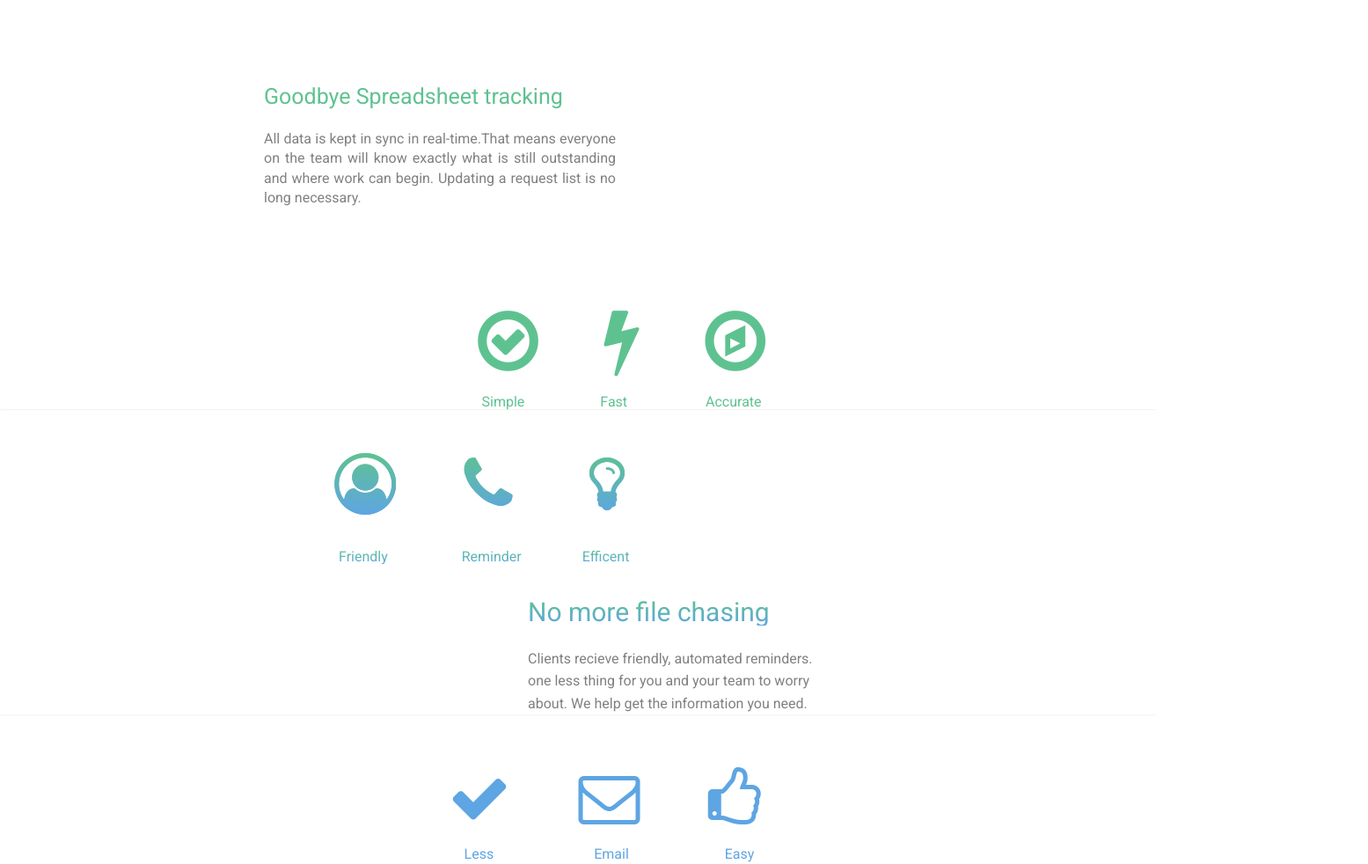
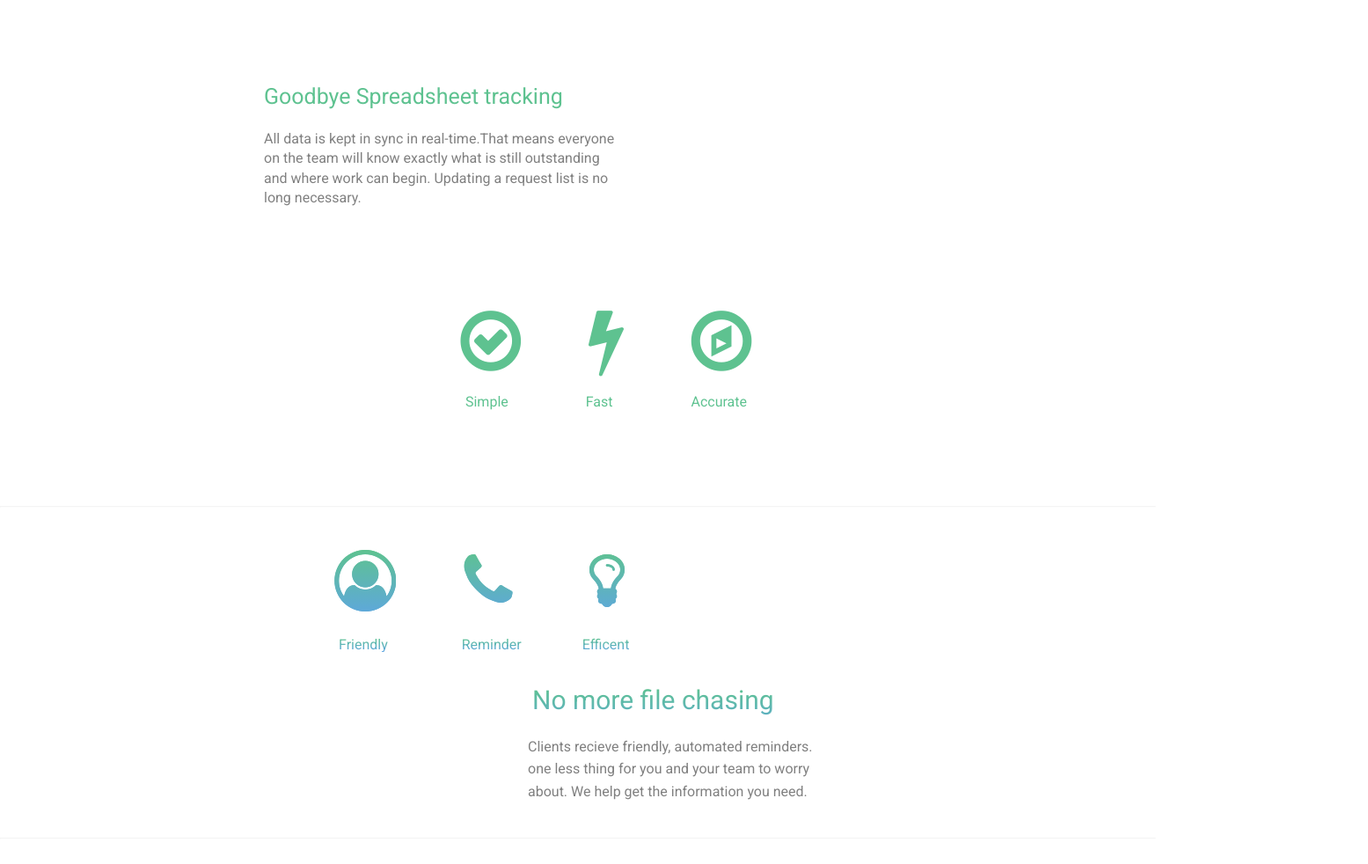
Before and after one commit to Ksubyy/Webpage, a plain HTML site: page Website/Index.html in a window 1280 px wide. Shown: the part 667-1649 px from the top of the page at 88% size, 1555 px wide, since content can reach past the window. Drawn offline with Linux system fonts and the light colour scheme.

Commit message:
Third commit

```diff
--- a/Website/Index.html
+++ b/Website/Index.html
@@ -468,10 +468,14 @@
             <p>
               Enchanted client experience. Zero hassle. Setup in 5 minutes.
             </p>
-            <div class="final-buttons">
-            <button class="final-signup">Signup</button>
-            <button class="final-login">Login</button>
-            </div>
+            <ul class="final-buttons">
+            <li>
+                <button class="final-signup">Signup</button>
+            </li>
+            <li>
+                <button class="final-login">Login</button>
+            </li>
+            </ul>
       </div>
 
     </div>
--- a/Website/css/Styles.css
+++ b/Website/css/Styles.css
@@ -48,8 +48,8 @@ table {
 	border-spacing: 0;
 }
 
-html, body {
-    max-width: 100%;
+html {
+	box-sizing: border-box;
 }
 
 
@@ -72,7 +72,14 @@ html, body {
 	display: inline-block;
 }
 
-.nav ul li:hover {
+
+.nav ul li a {
+	list-style: none;
+	text-decoration: none;
+	color: lightgray;
+}
+
+.nav ul li a:hover {
 	color: gray;
 }
 
@@ -85,7 +92,7 @@ ul li.signup {
 
 .banner-header {
 	height: 600px;
-	width: 100%;
+	width: max-width;
 	background: url('../Images/img1.jpg');
 	background-size: cover;
 	background-position: right;
@@ -160,31 +167,27 @@ ul.first-icons {
 
 
 
-div .firstbox-left {
-	margin-left: 300px;
-	margin-top: 100px;
+ .firstbox-left {
+	padding: 100px 0 0 300px;
 	width: 400px;
 	float: left;
-	text-align: justify;
 	line-height: 1.5em;
 }
 
-div .firstbox-title {
+ .firstbox-title {
 	color: #5EC290;
 	font-size: 25px;
-	margin-bottom: 25px;
+	padding-bottom: 25px;
 }
-
-div .firstbox-right {
+ .firstbox-right {
 	float: right;
-	margin-right: 390px;
-	margin-top: 110px;
-	width: 400p x;
+	padding: 110px 390px;
+	width: 400px;
 }
 
 .firstbox-right ul li {
 	display: inline-block;
-	margin: 0 20px 0 20px;
+	margin: 0 22px 0 20px;
 }
 
 div ul li .firstbox-right {
@@ -196,7 +199,7 @@ div ul li .firstbox-right {
 
 ul.first-icons {
 	font-size: 80px;
-	margin-bottom: 20px;
+	padding-bottom: 20px;
 	color: #5EC290;
 }
 
@@ -220,22 +223,20 @@ ul.first-icons {
 .second-left {
 	float: left;
 	width: 500px;
-	margin-left: 300px;
-	margin-top:40px;
+	padding: 40px 0 0 300px;
 
 }
 
 .second-right {
 	float: right;
 	width: 400px;
-	margin-right: 280px;
-	margin-top: 40px;
+	padding: 40px 280px;
  }
+
 
  h2.second-title {
 	 font-size: 30px;
-	 margin-right: 5px;
-	 margin-bottom: 25px;
+	 padding: 0 5px 25px;
 	 text-align: left;
 	 background: -webkit-linear-gradient(top, #5EC290,#5EA5E3);
 	 -webkit-background-clip: text;
@@ -259,7 +260,7 @@ ul.second-icons {
     background: -webkit-linear-gradient( #5EC290,#5EA5E3);
     -webkit-background-clip: text;
     -webkit-text-fill-color: transparent;
-     margin-bottom:20px;
+     padding-bottom:10px;
      display: inline-block;
  }
 
@@ -677,7 +678,6 @@ ul.sixth-icons li {
 
 .security-info {
 	height: 500px;
-	width: 100%;
 	margin:150px 0 0 275px;
 }
 
@@ -822,8 +822,12 @@ h2.final-title  {
 
 
 .final-buttons {
-	margin-top: 8px;
 	text-align: center;
+}
+
+
+.final-buttons li {
+	display: inline-block;
 }
 
 
@@ -865,7 +869,7 @@ h2.final-title  {
 .foot-hr {
 	width: 70%;
 	opacity: .30;
-	margin-top: 75px;
+	padding-top: 75px;
 }
 
 .left-foot {
@@ -876,12 +880,12 @@ h2.final-title  {
 }
 
 .right-foot {
-	margin: 50px 270px 0 0;
+	padding: 50px 270px 0 0;
 	float: right;
 }
 
 .right-foot ul li {
-	margin: 0 20px 0 20px;
+	padding: 0 20px 0 20px;
 	color: lightgray;
 	display: inline-block;
 }
```
